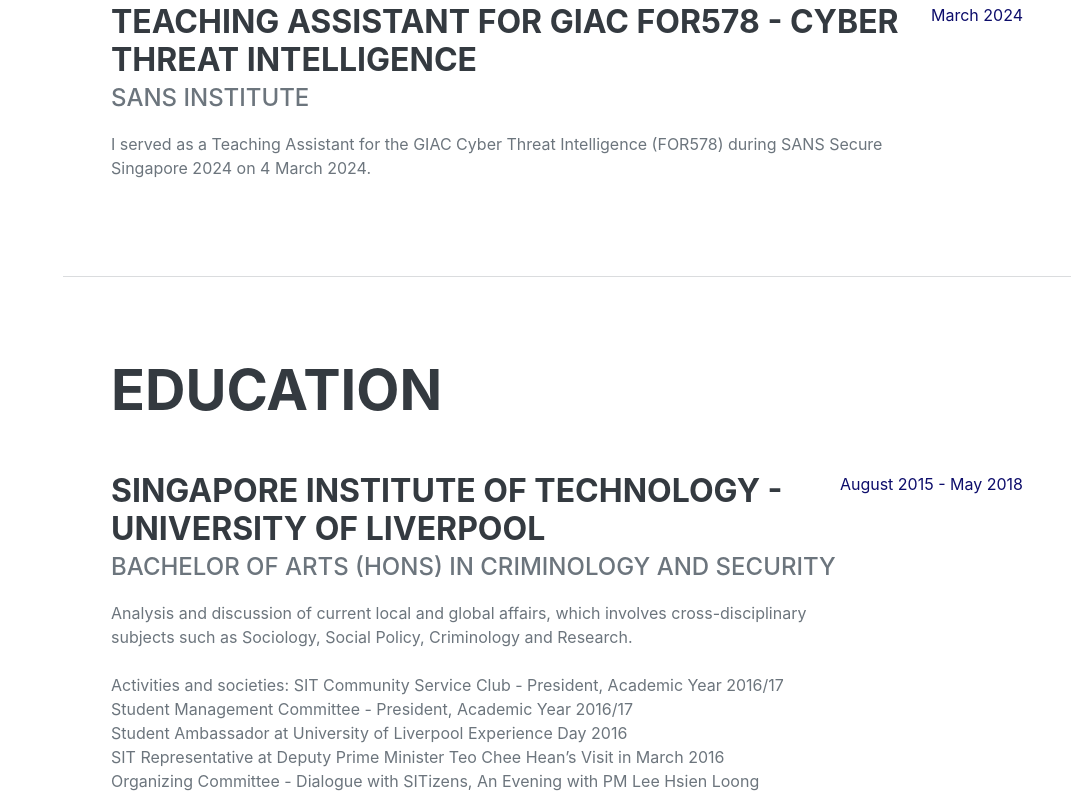
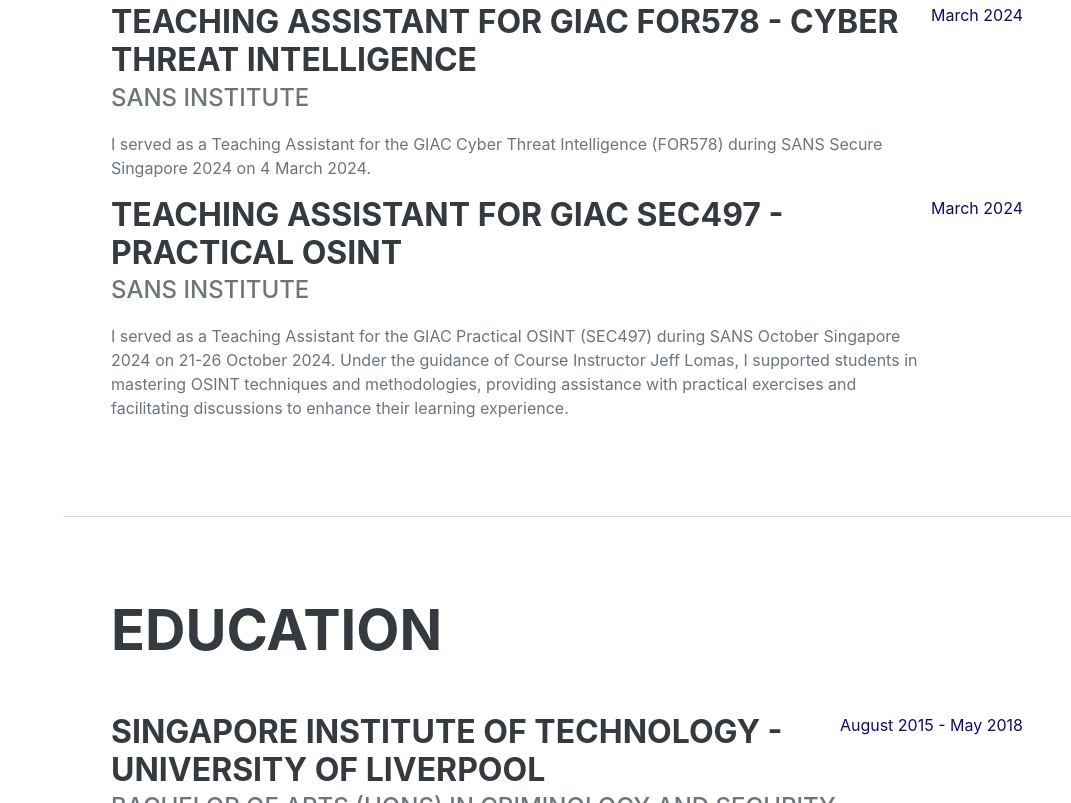
Before and after one commit to nicholasau/site, a plain HTML site: page index.html in a window 1280 px wide. Shown: the part 2410-3213 px from the top of the page, without its empty margins (209-1280 px from the left). Drawn offline with nearby package versions, Linux system fonts and the light colour scheme; a web font is replaced by a local one.

Commit message:
Update index.html

```diff
--- a/index.html
+++ b/index.html
@@ -95,6 +95,14 @@
                             <h3 class="mb-0">Teaching Assistant for GIAC FOR578 - Cyber Threat Intelligence</h3>
                             <div class="subheading mb-3">SANS Institute</div>
                             <p>I served as a Teaching Assistant for the GIAC Cyber Threat Intelligence (FOR578) during SANS Secure Singapore 2024 on 4 March 2024.</p>
+                        </div>
+                        <div class="flex-shrink-0"><span class="text-primary">March 2024</span></div>
+                    </div>
+                    <div class="d-flex flex-column flex-md-row justify-content-between">
+                        <div class="flex-grow-1">
+                            <h3 class="mb-0">Teaching Assistant for GIAC SEC497 - Practical OSINT</h3>
+                            <div class="subheading mb-3">SANS Institute</div>
+                            <p>I served as a Teaching Assistant for the GIAC Practical OSINT (SEC497) during SANS October Singapore 2024 on 21-26 October 2024. Under the guidance of Course Instructor Jeff Lomas, I supported students in mastering OSINT techniques and methodologies, providing assistance with practical exercises and facilitating discussions to enhance their learning experience.</p>
                         </div>
                         <div class="flex-shrink-0"><span class="text-primary">March 2024</span></div>
                     </div>
```
